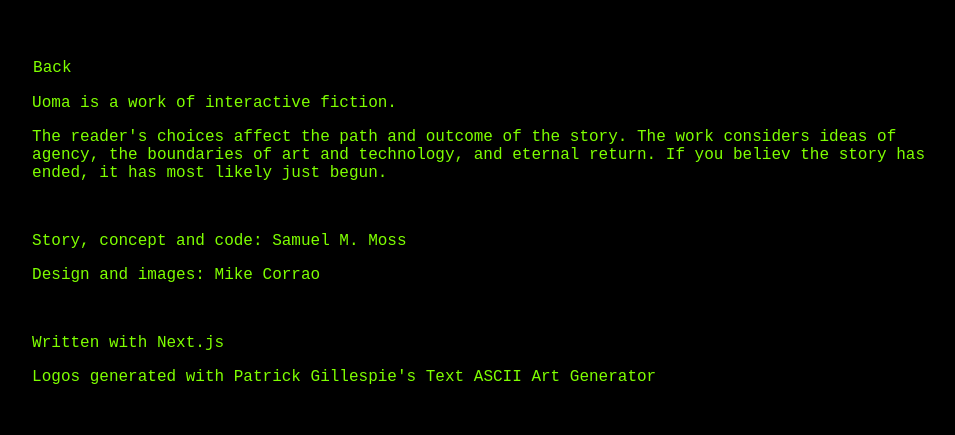
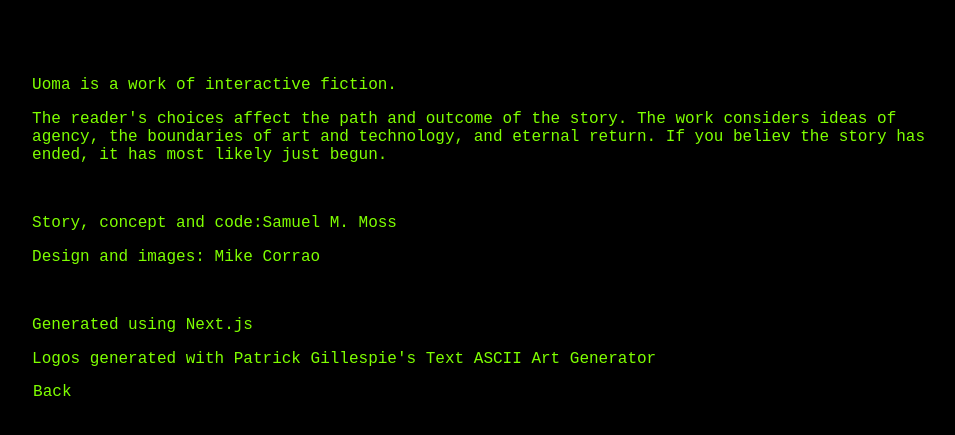
Before and after one commit to perfidiousscript/uoma_screen, a Next.js app: page /about in a window 1280 px wide. Shown: the part 107-542 px from the top of the page, without its empty margins (144-1099 px from the left). Built offline with nearby package versions, Linux system fonts and the light colour scheme; a web font is replaced by a local one.

Commit message:
some changes to about page

```diff
--- a/pages/about.js
+++ b/pages/about.js
@@ -13,6 +13,41 @@ export default function Home() {
   }
   return (
     <>
+      <div className="text">
+        <p>Uoma is a work of interactive fiction.</p>
+        <p>
+          The reader's choices affect the path and outcome of the story. The
+          work considers ideas of agency, the boundaries of art and technology,
+          and eternal return. If you believ the story has ended, it has most
+          likely just begun.
+        </p>
+        <br />
+        <p>
+          Story, concept and code:
+          <a href="www.perfidiousscript.blogspot.com">
+            <span
+              onMouseEnter={selectedBackground}
+              onMouseLeave={unselectedBackground}
+            >
+              Samuel M. Moss
+            </span>
+          </a>{" "}
+        </p>
+        <p>Design and images: Mike Corrao</p>
+        <br />
+        <p>Generated using Next.js</p>
+        <p>
+          Logos generated with Patrick Gillespie's{" "}
+          <a href="http://patorjk.com/software/taag/">
+            <span
+              onMouseEnter={selectedBackground}
+              onMouseLeave={unselectedBackground}
+            >
+              Text ASCII Art Generator
+            </span>
+          </a>
+        </p>
+      </div>
       <div className="choices">
         <Link href="/">
           <span
@@ -25,26 +60,6 @@ export default function Home() {
           </span>
         </Link>
       </div>
-      <div className="text">
-        <p>Uoma is a work of interactive fiction.</p>
-        <p>
-          The reader's choices affect the path and outcome of the story. The
-          work considers ideas of agency, the boundaries of art and technology,
-          and eternal return. If you believ the story has ended, it has most
-          likely just begun.
-        </p>
-        <br />
-        <p>Story, concept and code: Samuel M. Moss </p>
-        <p>Design and images: Mike Corrao</p>
-        <br />
-        <p>Written with Next.js</p>
-        <p>
-          Logos generated with Patrick Gillespie's{" "}
-          <a href="http://patorjk.com/software/taag/">
-            Text ASCII Art Generator
-          </a>
-        </p>
-      </div>
     </>
   );
 }
```
